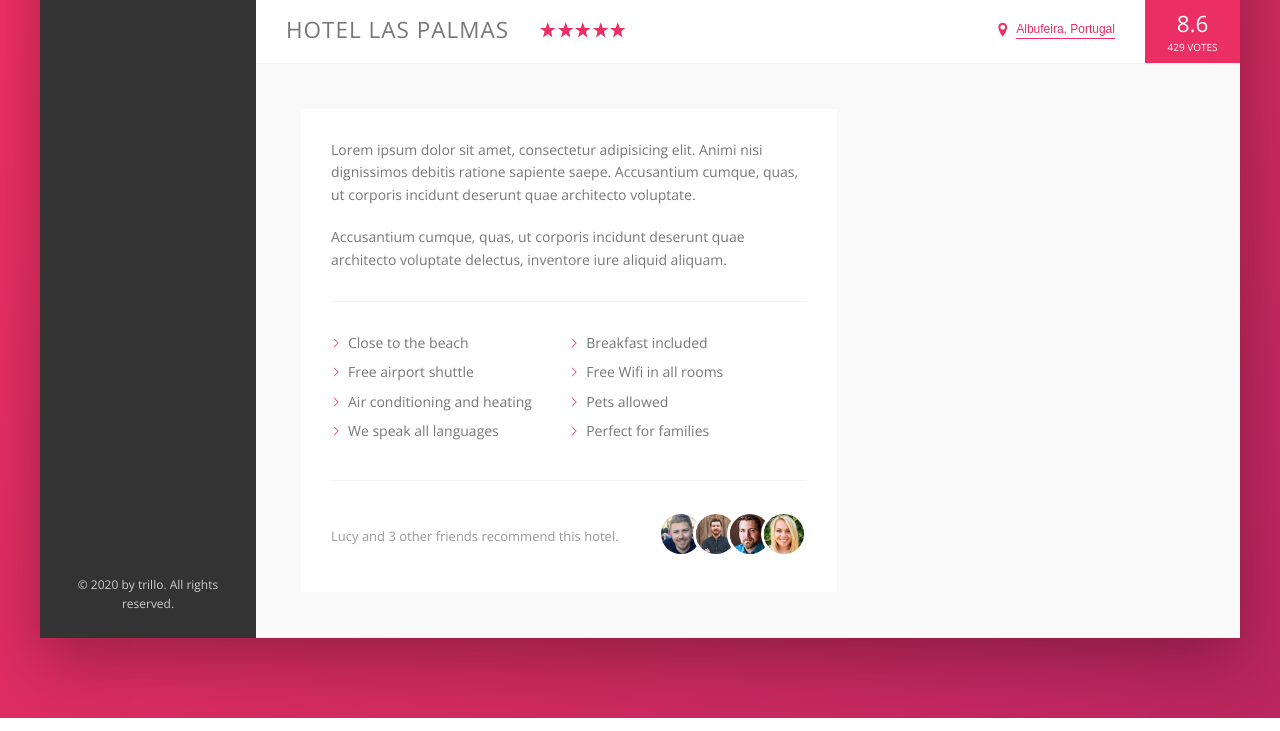
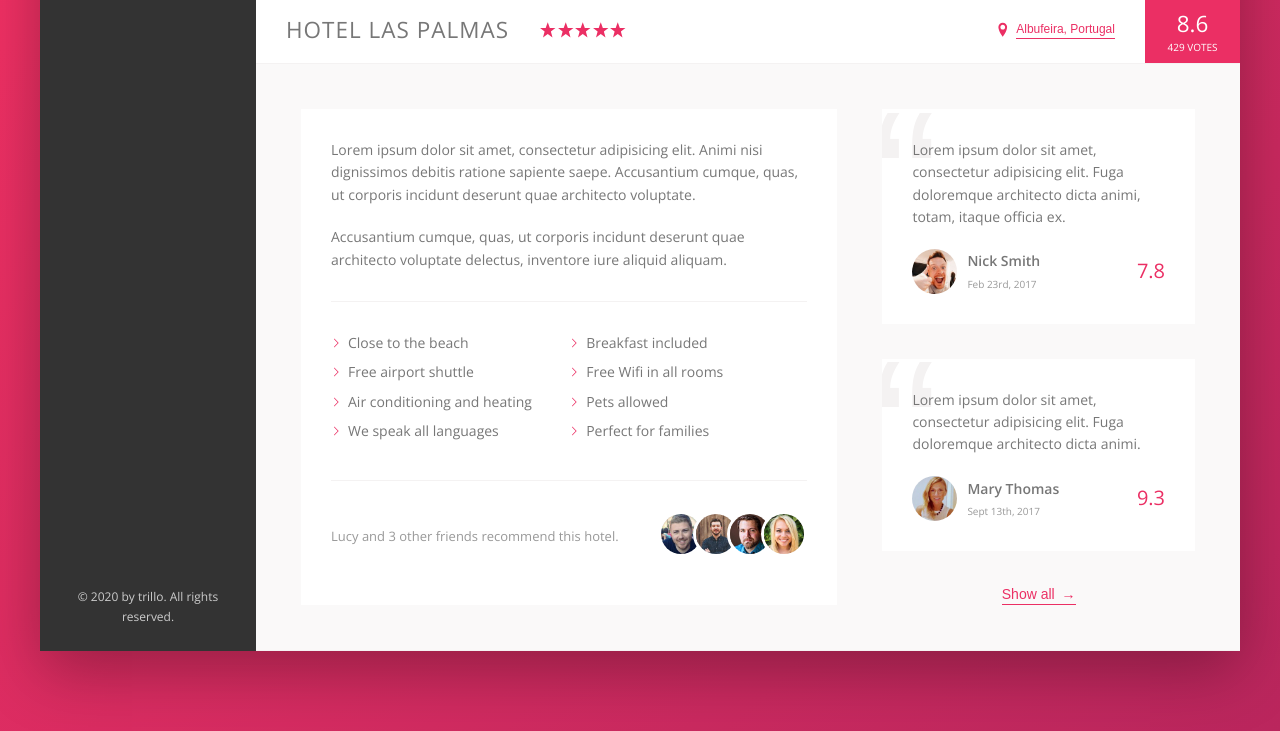
Before and after one commit to DrMalina/css_cardio, a website: page flexbox/index.html in a window 1280 px wide. Shown: the part 538-1269 px from the top of the page. Drawn offline with nearby package versions, Linux system fonts and the light colour scheme.

Commit message:
Add user reviews section

```diff
--- a/flexbox/index.html
+++ b/flexbox/index.html
@@ -176,7 +176,45 @@
                 </div>
               </div>
             </div>
-            <div class="user-reviews"></div>
+            <div class="user-reviews">
+              <figure class="review">
+                <blockquote class="review__text">
+                  Lorem ipsum dolor sit amet, consectetur adipisicing elit. Fuga
+                  doloremque architecto dicta animi, totam, itaque officia ex.
+                </blockquote>
+                <figcaption class="review__user">
+                  <img
+                    src="img/user-1.jpg"
+                    alt="User 1"
+                    class="review__photo"
+                  />
+                  <div class="review__user-box">
+                    <p class="review__user-name">Nick Smith</p>
+                    <p class="review__user-date">Feb 23rd, 2017</p>
+                  </div>
+                  <span class="review__rating">7.8</span>
+                </figcaption>
+              </figure>
+              <figure class="review">
+                <blockquote class="review__text">
+                  Lorem ipsum dolor sit amet, consectetur adipisicing elit. Fuga
+                  doloremque architecto dicta animi.
+                </blockquote>
+                <figcaption class="review__user">
+                  <img
+                    src="img/user-2.jpg"
+                    alt="User 2"
+                    class="review__photo"
+                  />
+                  <div class="review__user-box">
+                    <p class="review__user-name">Mary Thomas</p>
+                    <p class="review__user-date">Sept 13th, 2017</p>
+                  </div>
+                  <span class="review__rating">9.3</span>
+                </figcaption>
+              </figure>
+              <button class="btn-inline">Show all <span>&rarr;</span></button>
+            </div>
           </div>
         </main>
       </div>
--- a/flexbox/sass/_components.scss
+++ b/flexbox/sass/_components.scss
@@ -263,12 +263,21 @@
   cursor: pointer;
   transition: all 0.2s;
 
+  span {
+    margin-left: 3px;
+    transition: margin-left 0.2s;
+  }
+
   &:focus {
     animation: pulsate 0.2s infinite;
   }
 
   &:hover {
     color: var(--color-grey-dark-1);
+
+    span {
+      margin-left: 8px;
+    }
   }
 }
 
@@ -358,3 +367,63 @@
     }
   }
 }
+
+///////////////////////////////////////////
+/* REVIEWS */
+.review {
+  background-color: #fff;
+  box-shadow: var(--shadow-light);
+  padding: 3rem;
+  margin-bottom: 3.5rem;
+  position: relative;
+  overflow: hidden;
+
+  &__text {
+    margin-bottom: 2rem;
+    z-index: 10;
+    position: relative;
+  }
+
+  &__user {
+    display: flex;
+    align-items: center;
+  }
+
+  &__photo {
+    height: 4.5rem;
+    width: 4.5rem;
+    border-radius: 50%;
+  }
+
+  &__user-box {
+    margin-left: 1rem;
+  }
+
+  &__user-name {
+    font-weight: 600;
+  }
+
+  &__user-date {
+    margin-top: 0.3rem;
+    font-size: 1rem;
+    color: var(--color-grey-dark-3);
+  }
+
+  &__rating {
+    margin-left: auto;
+    font-size: 2rem;
+    color: var(--color-primary);
+  }
+
+  &::before {
+    content: '\201C';
+    position: absolute;
+    z-index: 1;
+    top: -2.75rem;
+    left: -1rem;
+    line-height: 1;
+    font-family: sans-serif;
+    font-size: 20rem;
+    color: var(--color-grey-light-2);
+  }
+}
--- a/flexbox/sass/_layout.scss
+++ b/flexbox/sass/_layout.scss
@@ -35,6 +35,7 @@
 }
 
 .detail {
+  font-size: 1.4rem;
   display: flex;
   padding: 4.5rem;
   background-color: var(--color-grey-light-1);
@@ -42,7 +43,6 @@
 }
 
 .description {
-  font-size: 1.4rem;
   background-color: #fff;
   box-shadow: var(--shadow-light);
   padding: 3rem;
@@ -52,4 +52,8 @@
 
 .user-reviews {
   flex: 1;
+
+  display: flex;
+  flex-direction: column;
+  align-items: center;
 }
```
Also changed, not shown: flexbox/css/style.css.
